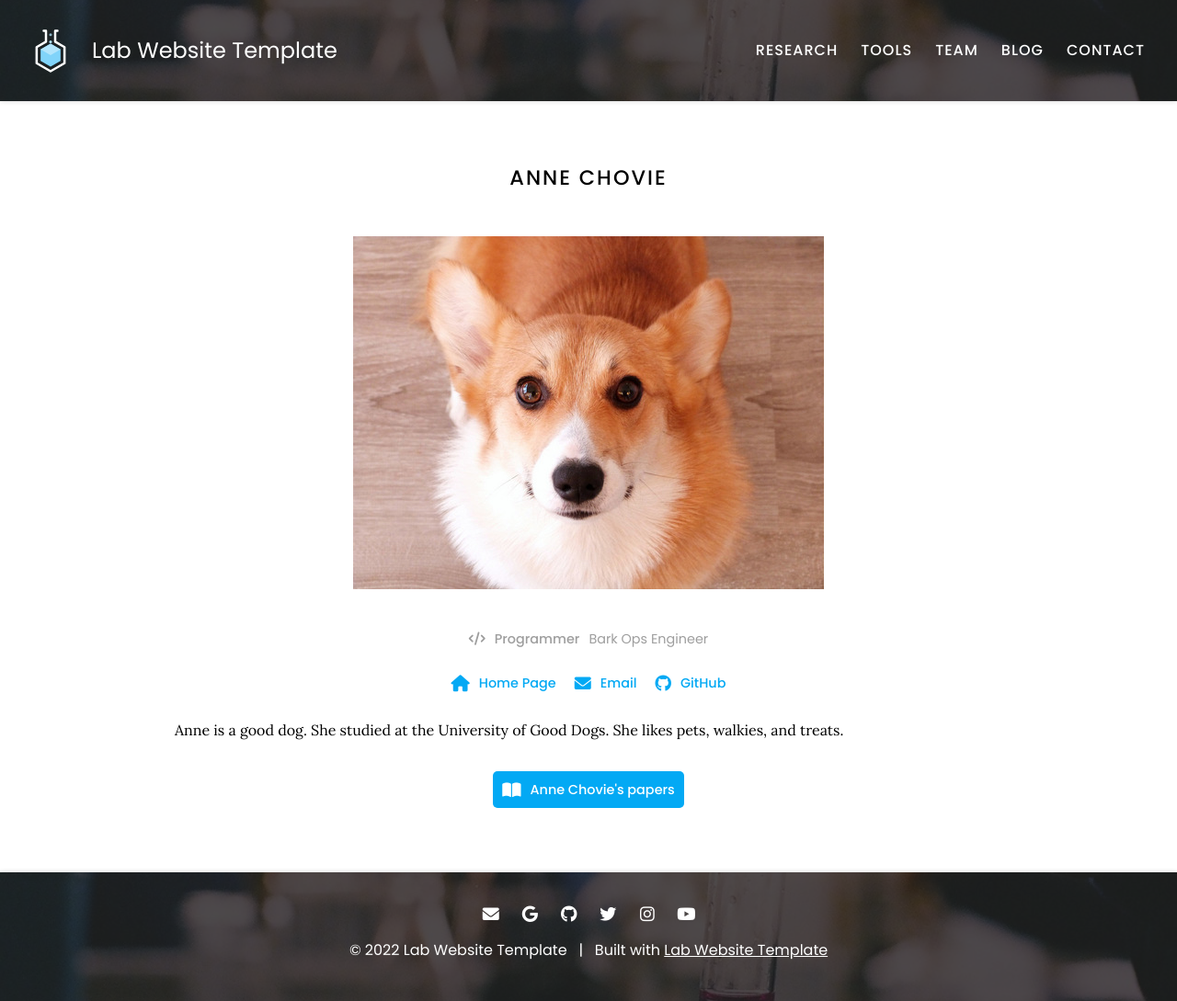
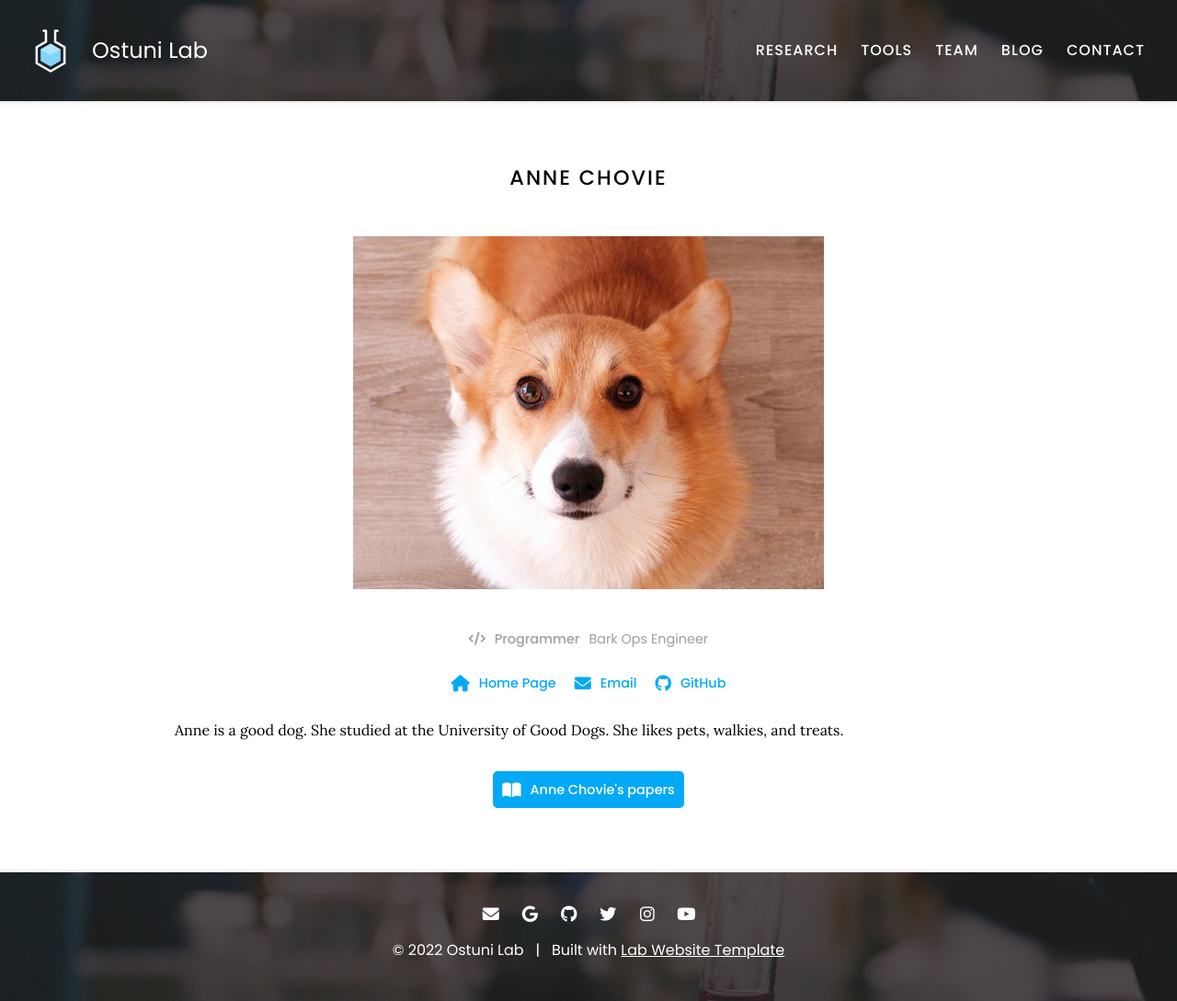
Before and after one commit to laterz-f/labwebsite, a Jekyll site: the page built from _members/anne-chovie.md, in a window 1280 px wide. Shown: the whole page at 92% size. Built offline with Jekyll 4.4.1, drawn with Linux system fonts in a browser that asks for light colours.

Commit message:
Update _config.yaml

```diff
--- a/_config.yaml
+++ b/_config.yaml
@@ -1,8 +1,8 @@
 ### basic settings
 
 # site properties and page defaults
-title: Lab Website Template
-description: An easy-to-use, flexible website template for labs, with automatic citations, GitHub tag imports, pre-built components, and more.
+title: Ostuni Lab
+description:
 logo: images/logo.svg
 header: images/background.jpg
 footer: images/background.jpg
```
